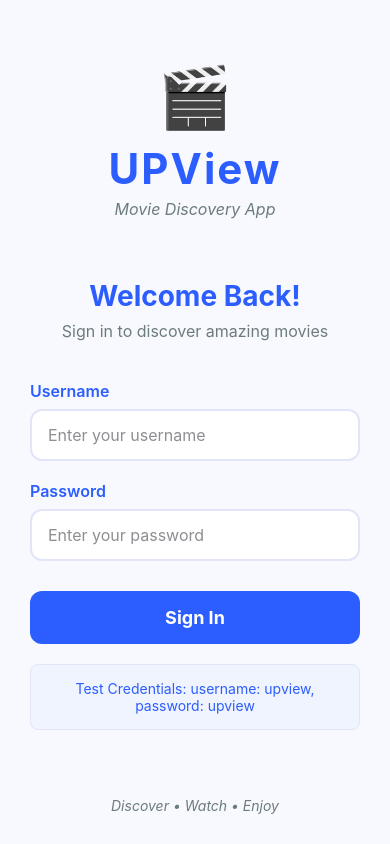
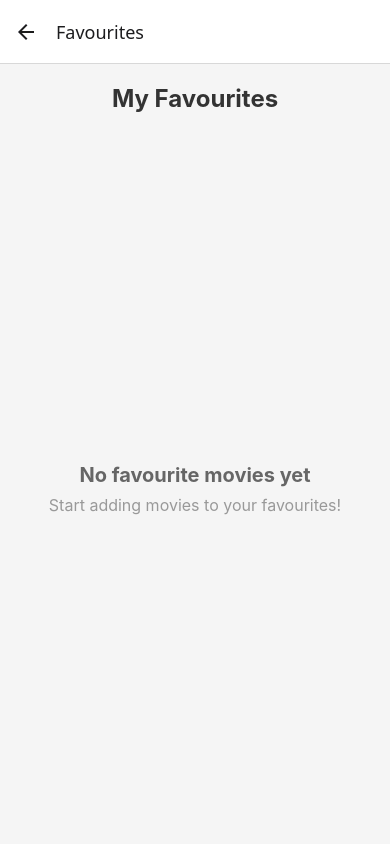
Before and after one commit to bishop7js/Assignment_RN_UpView, a React Native app: screen /FavouriteList in a window 390 px wide. Built offline with nearby package versions, Linux system fonts and the light colour scheme.

Commit message:
Completed add to favourite section

```diff
--- a/App.tsx
+++ b/App.tsx
@@ -6,6 +6,7 @@ import { createNativeStackNavigator } from '@react-navigation/native-stack';
 import LoginScreen from './screens/LoginScreen';
 import SearchScreen from './screens/SearchScreen';
 import MovieDetailScreen from './screens/MovieDetailScreen';
+import FavouriteListScreen from './screens/FavouriteListScreen';
 import {MovieProvider} from './contexts/MovieContext';
 
 const Stack = createNativeStackNavigator();
@@ -27,6 +28,11 @@ function App() {
               component={MovieDetailScreen}
               options={{ title: 'Movie Details' }}
             />
+             <Stack.Screen
+              name="FavouriteList"
+              component={FavouriteListScreen}
+              options={{ title: 'Favourites' }}
+            />
           </Stack.Navigator>
         </MovieProvider>
 
--- a/contexts/MovieContext.js
+++ b/contexts/MovieContext.js
@@ -10,6 +10,7 @@ export const MovieProvider = ({ children }) => {
     const [totalResults, setTotalResults] = useState(0);
     const [loading, setLoading] = useState(false);
     const [loadingMore, setLoadingMore] = useState(false);
+    const [favourites, setFavourites] = useState([]);
 
     const fetchMoviesList = async (query, page = 1, appendResults = false) => {
         try {
@@ -52,6 +53,36 @@ export const MovieProvider = ({ children }) => {
         }
     };
 
+        const loadFavouritesFromStorage = async () => {
+        try {
+            const storedFavourites = await AsyncStorage.getItem('favourites');
+            if (storedFavourites !== null) {
+                setFavourites(JSON.parse(storedFavourites));
+            }
+        } catch (error) {
+            console.error('Error loading favourites:', error);
+        }
+    };
+
+    const saveFavouritesToStorage = async () => {
+        try {
+            await AsyncStorage.setItem('favourites', JSON.stringify(favourites));
+        } catch (error) {
+            console.error('Error saving favourites:', error);
+        }
+    };
+
+    useEffect(() => {
+        loadFavouritesFromStorage();
+    }, []);
+
+    // Save favourites to AsyncStorage whenever favourites change
+    useEffect(() => {
+        saveFavouritesToStorage();
+    }, [favourites]);
+
+
+
     const value = {
         searchQuery,
         setSearchQuery,
@@ -62,7 +93,9 @@ export const MovieProvider = ({ children }) => {
         loading,
         loadingMore,
         totalResults,
-        currentPage
+        currentPage,
+        favourites,
+        setFavourites,
     };
 
     return (
--- a/package.json
+++ b/package.json
@@ -10,6 +10,7 @@
     "test": "jest"
   },
   "dependencies": {
+    "@react-native-async-storage/async-storage": "^2.2.0",
     "@react-native/new-app-screen": "0.81.4",
     "@react-navigation/native": "^7.1.17",
     "@react-navigation/native-stack": "^7.3.26",
--- /dev/null
+++ b/screens/FavouriteListScreen.jsx
@@ -0,0 +1,134 @@
+import React, {useContext} from 'react';
+import { View, Text, FlatList, Image, StyleSheet } from 'react-native';
+import { MovieContext } from '../contexts/MovieContext';
+
+const FavouriteListScreen = () => {
+
+    const { favourites } = useContext(MovieContext);
+
+    const renderFavouriteMoviesList = () => {
+        if (!favourites || favourites.length === 0) {
+            return (
+                <View style={styles.emptyContainer}>
+                    <Text style={styles.emptyText}>No favourite movies yet</Text>
+                    <Text style={styles.emptySubText}>Start adding movies to your favourites!</Text>
+                </View>
+            );
+        }
+
+        return (
+            <FlatList
+                data={favourites}
+                keyExtractor={(item) => item.imdbID}
+                renderItem={({ item }) => (
+                    <View style={styles.movieItem}>
+                        <Image
+                            source={{
+                                uri: item.Poster !== 'N/A'
+                                    ? item.Poster
+                                    : 'https://via.placeholder.com/100x150'
+                            }}
+                            style={styles.moviePoster}
+                        />
+                        <View style={styles.movieDetails}>
+                            <Text style={styles.movieTitle}>{item.Title}</Text>
+                            <Text style={styles.movieYear}>Year: {item.Year}</Text>
+                            <Text style={styles.movieType}>Type: {item.Type}</Text>
+                        </View>
+                    </View>
+                )}
+                showsVerticalScrollIndicator={false}
+                contentContainerStyle={styles.listContainer}
+            />
+        );
+    }
+
+    console.log("Favourites List:", favourites);
+
+    return (
+        <View style={styles.container}>
+            <Text style={styles.headerTitle}>My Favourites</Text>
+            {renderFavouriteMoviesList()}
+        </View>
+    );
+}
+
+const styles = StyleSheet.create({
+    container: {
+        flex: 1,
+        backgroundColor: '#f5f5f5',
+        paddingTop: 20,
+    },
+    headerTitle: {
+        fontSize: 24,
+        fontWeight: 'bold',
+        color: '#333',
+        textAlign: 'center',
+        marginBottom: 20,
+        paddingHorizontal: 20,
+    },
+    listContainer: {
+        paddingHorizontal: 20,
+    },
+    movieItem: {
+        flexDirection: 'row',
+        backgroundColor: '#fff',
+        padding: 15,
+        borderRadius: 8,
+        marginBottom: 10,
+        shadowColor: '#000',
+        shadowOffset: {
+            width: 0,
+            height: 2,
+        },
+        shadowOpacity: 0.1,
+        shadowRadius: 4,
+        elevation: 3,
+    },
+    moviePoster: {
+        width: 80,
+        height: 120,
+        borderRadius: 8,
+        marginRight: 15,
+    },
+    movieDetails: {
+        flex: 1,
+        justifyContent: 'center',
+    },
+    movieTitle: {
+        fontSize: 18,
+        fontWeight: 'bold',
+        color: '#333',
+        marginBottom: 8,
+    },
+    movieYear: {
+        fontSize: 14,
+        color: '#666',
+        marginBottom: 4,
+    },
+    movieType: {
+        fontSize: 14,
+        color: '#666',
+        textTransform: 'capitalize',
+    },
+    emptyContainer: {
+        flex: 1,
+        justifyContent: 'center',
+        alignItems: 'center',
+        paddingHorizontal: 40,
+    },
+    emptyText: {
+        fontSize: 20,
+        fontWeight: 'bold',
+        color: '#666',
+        textAlign: 'center',
+        marginBottom: 8,
+    },
+    emptySubText: {
+        fontSize: 16,
+        color: '#999',
+        textAlign: 'center',
+    },
+});
+
+export default FavouriteListScreen;
--- a/screens/SearchScreen.jsx
+++ b/screens/SearchScreen.jsx
@@ -9,6 +9,7 @@ import {
   Image,
   TouchableOpacity,
   ActivityIndicator,
+  Alert,
 } from 'react-native';
 import { MovieContext } from '../contexts/MovieContext';
 
@@ -25,7 +26,9 @@ const SearchScreen = ({ navigation }) => {
     loadMoreMovies,
     loading,
     loadingMore,
-    totalResults
+    totalResults,
+    favourites,
+    setFavourites,
   } = useContext(MovieContext);
 
   useEffect(() => {
@@ -33,7 +36,7 @@ const SearchScreen = ({ navigation }) => {
       setFilteredMovies(moviesData);
     } else {
       const filtered = moviesData.filter(movie =>
-        movie.Year.includes(yearFilter)
+        movie.Year.includes(yearFilter),
       );
       setFilteredMovies(filtered);
     }
@@ -63,6 +66,15 @@ const SearchScreen = ({ navigation }) => {
     setYearFilter('');
   };
 
+  const handleAddToFavourite = movie => {
+    Alert.alert(
+      'Added to Favourites',
+      `${movie.Title} has been added to your favourites!`,
+      [{ text: 'OK' }],
+    );
+    setFavourites([...favourites, movie]);
+  };
+
   const renderSearchInputForm = () => {
     return (
       <View style={styles.searchContainer}>
@@ -84,7 +96,10 @@ const SearchScreen = ({ navigation }) => {
               maxLength={4}
             />
             {yearFilter !== '' && (
-              <TouchableOpacity style={styles.clearButton} onPress={clearFilters}>
+              <TouchableOpacity
+                style={styles.clearButton}
+                onPress={clearFilters}
+              >
                 <Text style={styles.clearButtonText}>Clear</Text>
               </TouchableOpacity>
             )}
@@ -130,22 +145,48 @@ const SearchScreen = ({ navigation }) => {
 
         <FlatList
           data={filteredMovies}
-          keyExtractor={(item) => item.imdbID}
+          keyExtractor={item => item.imdbID}
           renderItem={({ item }) => (
             <TouchableOpacity
               style={styles.movieItem}
-              onPress={() => navigation.navigate('MovieDetail', { movie: item })}
+              onPress={() =>
+                navigation.navigate('MovieDetail', { movie: item })
+              }
             >
               <Image
-                source={{ uri: item.Poster !== 'N/A' ? item.Poster : 'https://via.placeholder.com/100x150' }}
+                source={{
+                  uri:
+                    item.Poster !== 'N/A'
+                      ? item.Poster
+                      : 'https://via.placeholder.com/100x150',
+                }}
                 style={styles.moviePoster}
               />
               <View style={styles.movieDetails}>
                 <Text style={styles.movieTitle}>{item.Title}</Text>
-                <Text style={[styles.movieYear, yearFilter && item.Year.includes(yearFilter) && styles.highlightedYear]}>
+                <Text
+                  style={[
+                    styles.movieYear,
+                    yearFilter &&
+                      item.Year.includes(yearFilter) &&
+                      styles.highlightedYear,
+                  ]}
+                >
                   Year: {item.Year}
                 </Text>
                 <Text style={styles.movieType}>Type: {item.Type}</Text>
+
+                <TouchableOpacity
+                  style={styles.favouriteButton}
+                  onPress={e => {
+                    e.stopPropagation();
+                    handleAddToFavourite(item);
+                  }}
+                >
+                  <Text style={styles.favouriteButtonText}>
+                    ⭐ Add to Favourite
+                  </Text>
+                </TouchableOpacity>
               </View>
             </TouchableOpacity>
           )}
@@ -162,6 +203,13 @@ const SearchScreen = ({ navigation }) => {
     <View style={styles.container}>
       {renderSearchInputForm()}
 
+      <View style={{ marginBottom: 10 }}>
+        <Button
+          title="Go to Favourites"
+          onPress={() => navigation.navigate('FavouriteList')}
+        />
+      </View>
+
       {loading && renderLoadingIndicator()}
 
       {!loading && filteredMovies.length > 0 && renderMoviesList()}
@@ -171,8 +219,7 @@ const SearchScreen = ({ navigation }) => {
           <Text style={styles.noResultsText}>
             {yearFilter
               ? `No movies found for "${query}" in year ${yearFilter}`
-              : `No movies found for "${query}"`
-            }
+              : `No movies found for "${query}"`}
           </Text>
         </View>
       )}
@@ -323,6 +370,21 @@ const styles = StyleSheet.create({
     borderColor: '#d0d0d0',
     color: '#999',
   },
+  favouriteButton: {
+    backgroundColor: '#f8eca6ff',
+    paddingHorizontal: 12,
+    paddingVertical: 6,
+    borderRadius: 15,
+    marginTop: 8,
+    alignSelf: 'flex-start',
+    borderWidth: 1,
+    borderColor: '#FFA500',
+  },
+  favouriteButtonText: {
+    color: '#FF8C00',
+    fontSize: 12,
+    fontWeight: '600',
+  },
 });
 
 export default SearchScreen;
```
Also changed, not shown: 1 other file (tests, documents, lock files or other folders).
